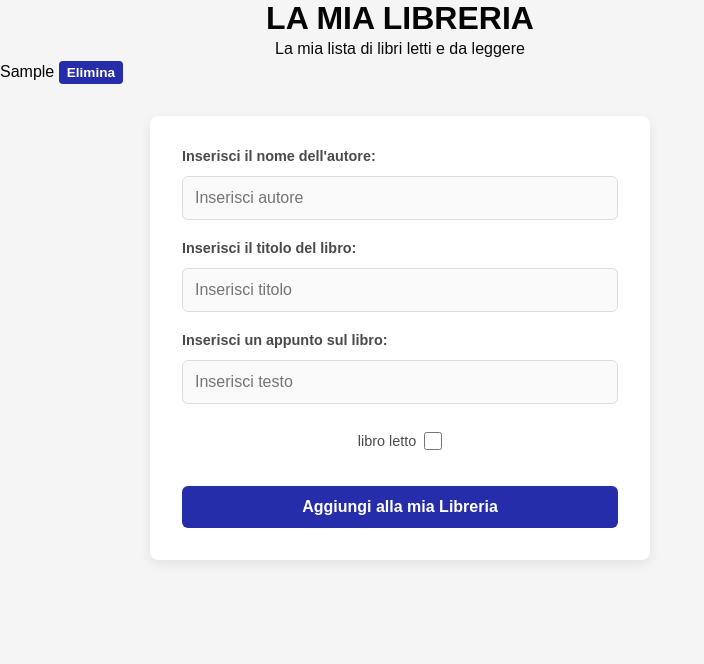
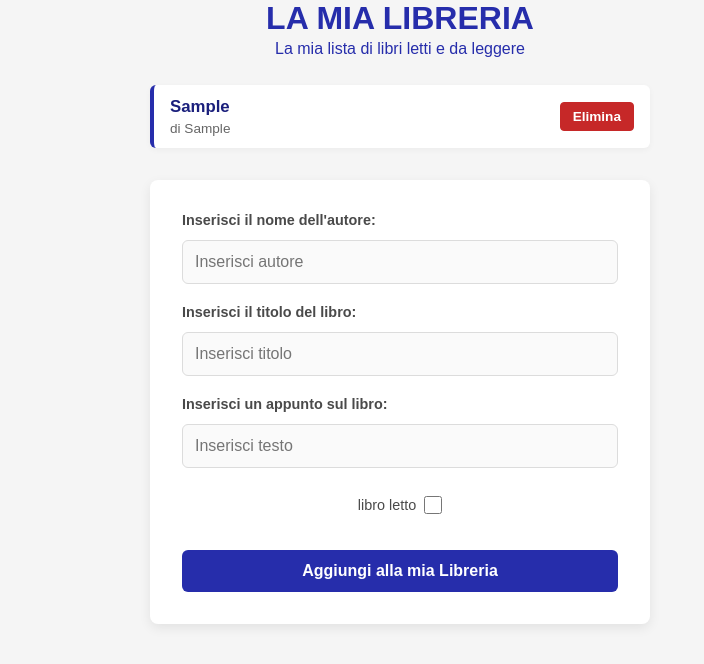
Before and after one commit to francescoguttuso/react-form, a React (Vite) app: page / in a window 1280 px wide. Both pictures are taken after typing "Sample", "Sample", "Sample" into the empty fields and a click on the button "Aggiungi alla mia Libreria". Shown: the top 664 px of the page, without its empty margins (0-704 px from the left). Built offline with nearby package versions, Linux system fonts and the light colour scheme.

Commit message:
feat: update styling and structure of Items component for improved layout and user experience

```diff
--- a/src/App.css
+++ b/src/App.css
@@ -6,13 +6,13 @@ body {
   padding: 0;
 }
 h2 {
-  color: #050505;
+  color: #262dab;
   font-size: 2rem;
   text-align: center;
 }
 
 p {
-  color: #0a0a0a;
+  color: #262dab;
   font-size: 1rem;
   line-height: 1.5;
   text-align: center;
--- a/src/components/Items.css
+++ b/src/components/Items.css
@@ -1,16 +1,57 @@
 .delete {
-  background-color: #262dab; /* Un rosso discreto per l'eliminazione */
-  color: white;
-  border: none;
-  padding: 0.25rem 0.5rem; /* Padding molto ridotto rispetto al form */
-  font-size: 0.85rem; /* Testo più piccolo */
+  background-color: #c62828;
+  border: 1px solid #c62828;
+  padding: 0.4rem 0.75rem;
+  font-size: 0.85rem;
+  font-weight: 600;
   border-radius: 4px;
   cursor: pointer;
-  margin: 0; /* Resetta eventuali margini automatici del form */
-  width: auto; /* Sovrascrive eventuali width: 100% */
-  transition: background-color 0.2s ease;
+  transition: all 0.2s ease;
+  width: auto;
+  margin: 0;
 }
 
 .delete:hover {
-  background-color: #262dab; /* Rosso più scuro al passaggio del mouse */
+  background-color: #dac6c6;
+  color: white;
+  border-color: #c62828;
 }
+
+.book-list {
+  list-style-type: none;
+  padding: 0;
+  max-width: 500px;
+  margin: 1.5rem auto;
+  display: flex;
+  flex-direction: column;
+  gap: 0.75rem;
+}
+
+.book-item {
+  display: flex;
+  justify-content: space-between;
+  align-items: center;
+  background-color: #ffffff;
+  padding: 0.75rem 1rem;
+  border-radius: 6px;
+  box-shadow: 0 2px 6px rgba(0, 0, 0, 0.04);
+  border-left: 4px solid #262dab;
+}
+
+.book-info {
+  display: flex;
+  flex-direction: column;
+  gap: 0.25rem;
+  text-align: left;
+}
+
+.book-title {
+  font-weight: bold;
+  color: #1a1f7c;
+  font-size: 1.05rem;
+}
+
+.book-author {
+  font-size: 0.85rem;
+  color: #666666;
+}
--- a/src/components/Items.jsx
+++ b/src/components/Items.jsx
@@ -1,10 +1,13 @@
 import "./Items.css";
 export const Items = (props) => (
   <>
-    <ul>
+    <ul className="book-list">
       {props.items.map((item) => (
-        <li key={item.title}>
-          {item.title}{" "}
+        <li key={item.title} className="book-item">
+          <div className="book-info">
+            <span className="book-title">{item.title}</span>
+            <span className="book-author">di {item.author}</span>
+          </div>
           <button
             className="delete"
             onClick={() =>
```
